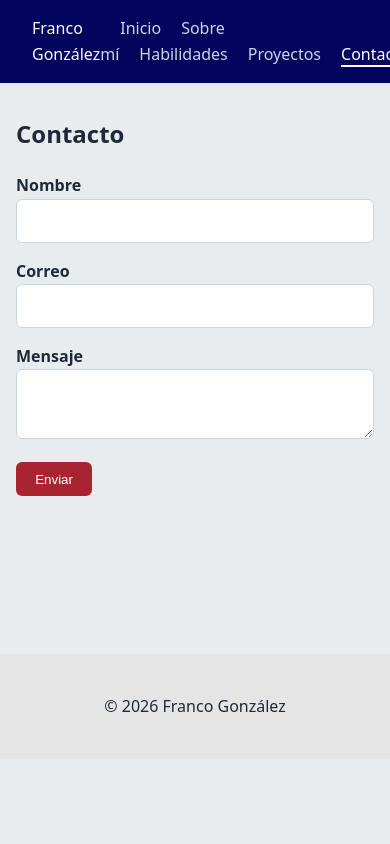
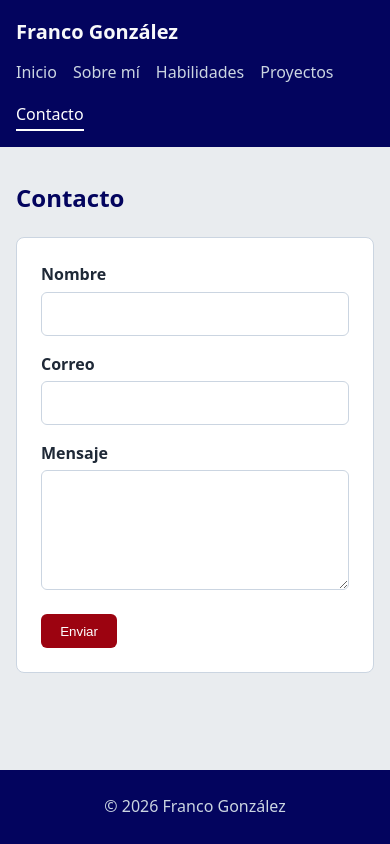
Before and after one commit to FrancoGonzalez-B/mini-portafolio, a React (Vite) app: page /contacto in a window 390 px wide. Built offline with nearby package versions, Linux system fonts and the light colour scheme.

Commit message:
Mejora del index.css

```diff
--- a/src/index.css
+++ b/src/index.css
@@ -1,71 +1,159 @@
-* { box-sizing: border-box; }
+:root {
+  --azul-oscuro: #03045e;
+  --celeste: #90e0ef;
+  --rojo: #9c0310;
+  --rojo-oscuro: #7a020d;
+  --fondo: #e9ecef;
+  --texto: #1f2937;
+  --borde: #cbd5e1;
+}
+
+*, *::before, *::after { box-sizing: border-box; }
 
 body {
   margin: 0;
   font-family: system-ui, sans-serif;
   line-height: 1.6;
-  color: #1f2937;
-  background: #e9ecef;
+  color: var(--texto);
+  background: var(--fondo);
 }
+
+#root {
+  min-height: 100vh;
+  display: flex;
+  flex-direction: column;
+}
+
+h1 { color: var(--azul-oscuro); margin-top: 0; }
 
 .header {
   display: flex;
   justify-content: space-between;
   align-items: center;
+  flex-wrap: wrap;
+  gap: 0.75rem;
   padding: 1rem 2rem;
-  background: #03045e;
+  background: var(--azul-oscuro);
   color: #f8f9fa;
+}
+
+.logo { font-size: 1.25rem; font-weight: 700; }
+
+.header nav {
+  display: flex;
+  flex-wrap: wrap;
+  gap: 1.25rem;
 }
 
 .header nav a {
   color: #cbd5e1;
-  margin-left: 1.25rem;
   text-decoration: none;
+  padding-bottom: 2px;
+  border-bottom: 2px solid transparent;
+  transition: color 0.2s, border-color 0.2s;
 }
+
+.header nav a:hover { color: white; }
 
 .header nav a.active {
   color: white;
-  border-bottom: 2px solid white;
+  border-bottom-color: white;
 }
 
 .contenedor {
+  flex: 1;
+  width: 100%;
   max-width: 800px;
   margin: 2rem auto;
   padding: 0 1rem;
-  min-height: 60vh;
 }
 
+.contenedor a {
+  color: var(--azul-oscuro);
+  font-weight: 600;
+}
+
+.contenedor a:hover { color: var(--rojo); }
+
 .tarjeta {
-  background: #90e0ef;
-  border: 1px solid #03045e;
+  background: var(--celeste);
+  border: 1px solid var(--azul-oscuro);
   border-radius: 8px;
   padding: 1rem 1.25rem;
   margin-bottom: 1rem;
+  transition: transform 0.2s, box-shadow 0.2s;
+}
+
+.tarjeta:hover {
+  transform: translateY(-3px);
+  box-shadow: 0 6px 14px rgba(3, 4, 94, 0.25);
+}
+
+.tarjeta h3 { margin-top: 0; color: var(--azul-oscuro); }
+
+form {
+  background: white;
+  padding: 1.5rem;
+  border: 1px solid var(--borde);
+  border-radius: 8px;
 }
 
 form div { margin-bottom: 1rem; }
-label { display: block; font-weight: 600; }
+
+label { display: block; font-weight: 600; margin-bottom: 0.25rem; }
+
 input, textarea {
   width: 100%;
   padding: 0.5rem;
-  border: 1px solid #cbd5e1;
+  border: 1px solid var(--borde);
   border-radius: 6px;
   font: inherit;
 }
+
+textarea { min-height: 120px; resize: vertical; }
+
+input:focus, textarea:focus {
+  outline: none;
+  border-color: var(--azul-oscuro);
+  box-shadow: 0 0 0 3px rgba(3, 4, 94, 0.2);
+}
+
 button {
-  background: #9c0310da;
+  background: var(--rojo);
   color: white;
   border: none;
   padding: 0.6rem 1.2rem;
   border-radius: 6px;
   cursor: pointer;
+  transition: background 0.2s;
 }
 
+button:hover { background: var(--rojo-oscuro); }
+
 .error { color: #b91c1c; font-size: 0.9rem; margin: 0.25rem 0 0; }
-.exito { color: #15803d; font-weight: 600; }
+
+.exito {
+  color: #15803d;
+  font-weight: 600;
+  background: #dcfce7;
+  padding: 0.75rem 1rem;
+  border-radius: 6px;
+}
 
 .footer {
   text-align: center;
   padding: 1.5rem;
-  background: #e5e5e5;
+  background: var(--azul-oscuro);
+  color: #cbd5e1;
 }
+
+.footer p { margin: 0; }
+
+@media (max-width: 600px) {
+  .header {
+    flex-direction: column;
+    align-items: flex-start;
+    padding: 1rem;
+  }
+  .header nav { gap: 0.75rem 1rem; }
+}
```
